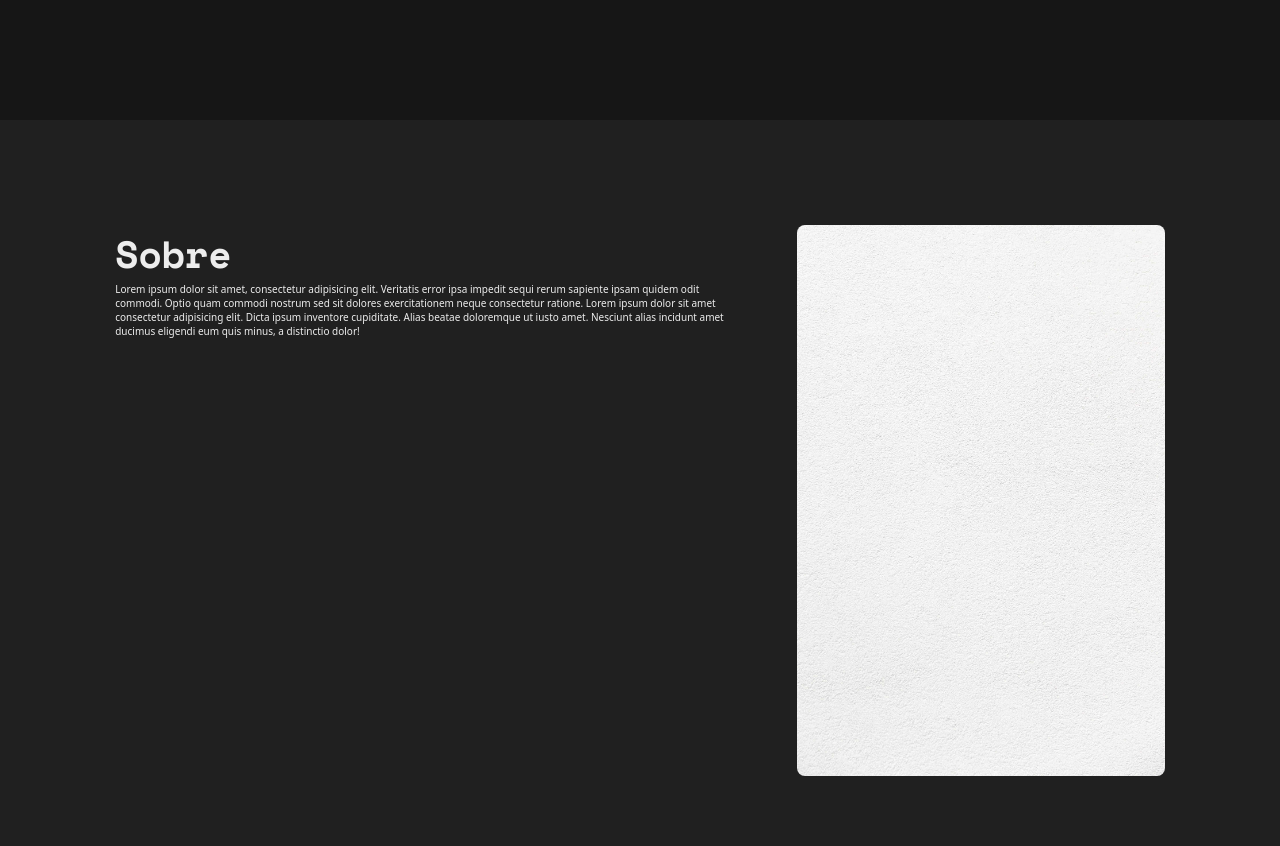
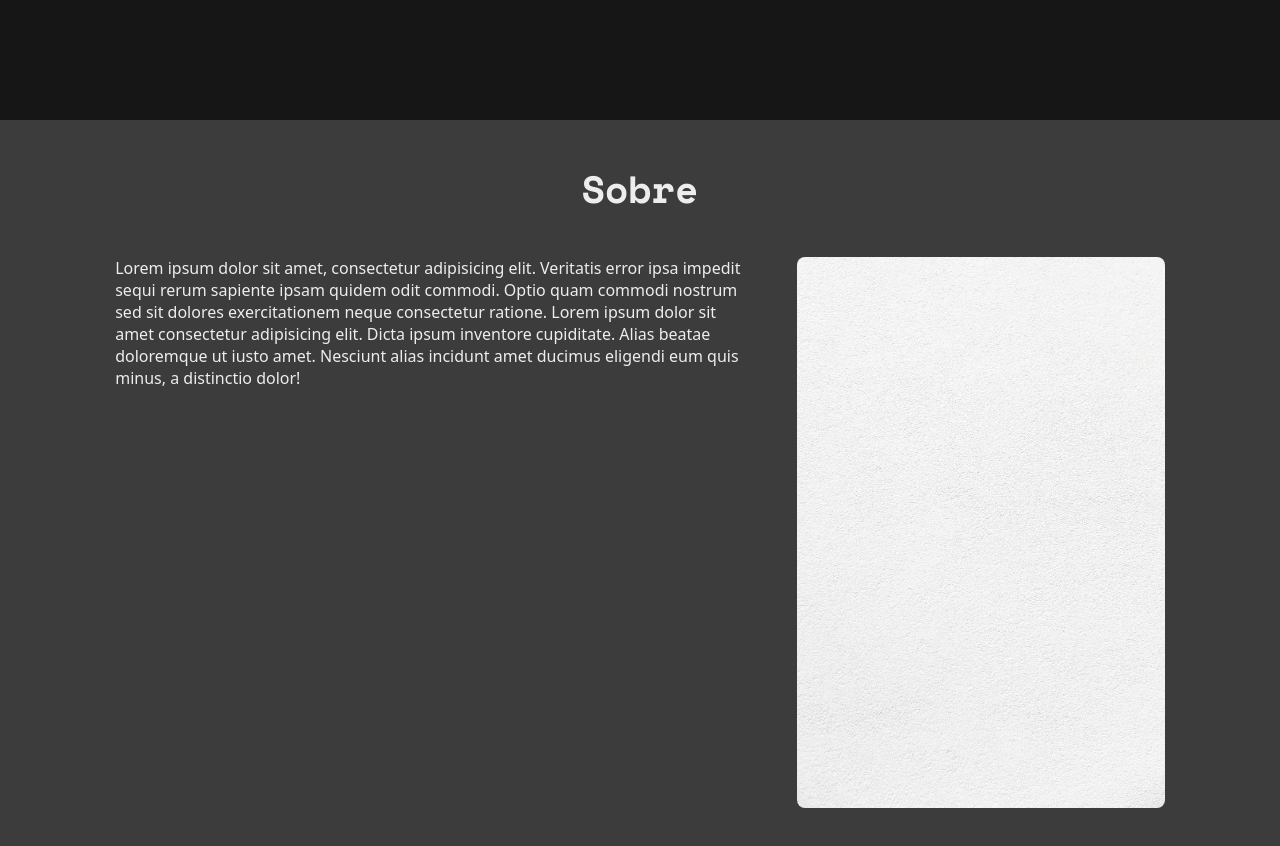
Before and after one commit to felipekauan1/portfolio, a plain HTML site: page index.html in a window 1280 px wide. Shown: the part 680-1526 px from the top of the page. Drawn offline with nearby package versions, Linux system fonts and the light colour scheme.

Commit message:
I updated the about section

```diff
--- a/index.html
+++ b/index.html
@@ -46,9 +46,9 @@
     <!-- about section -->
     <section class="about" id="about">
         <div class="about-container">
+            <h2 class="sub-title">Sobre</h2>
             <div class="about-content">
                 <div class="about-text">
-                    <h2 class="sub-title">Sobre</h2>
                     <p>Lorem ipsum dolor sit amet, consectetur adipisicing elit. Veritatis error ipsa impedit sequi rerum sapiente ipsam quidem odit commodi. Optio quam commodi nostrum sed sit dolores exercitationem neque consectetur ratione. Lorem ipsum dolor sit amet consectetur adipisicing elit. Dicta ipsum inventore cupiditate. Alias beatae doloremque ut iusto amet. Nesciunt alias incidunt amet ducimus eligendi eum quis minus, a distinctio dolor!  </p>
                 </div>
 
--- a/styles/style.css
+++ b/styles/style.css
@@ -142,16 +142,18 @@ section {
 .sub-title {
     font-size: 38px;
     font-family: "Space Mono", monospace;
+    text-align: center;
+    margin-bottom: 4rem;
 }
 
 .about {
-    background: rgb(32, 32, 32);
+    background: rgb(60, 60, 60);
 }
 
 .about-container {
     width: 100%;
-    height: 100vh;
-    padding-top: 10%;
+    min-height: 100vh;
+    padding: 4rem 0;
 }
 
 .about-content {
@@ -163,6 +165,10 @@ section {
     flex-basis: 60%;
 }
 
+.about-text p {
+    font-size: 1.6rem;
+}
+
 .about-img {
     flex-basis: 35%;
 }
```
